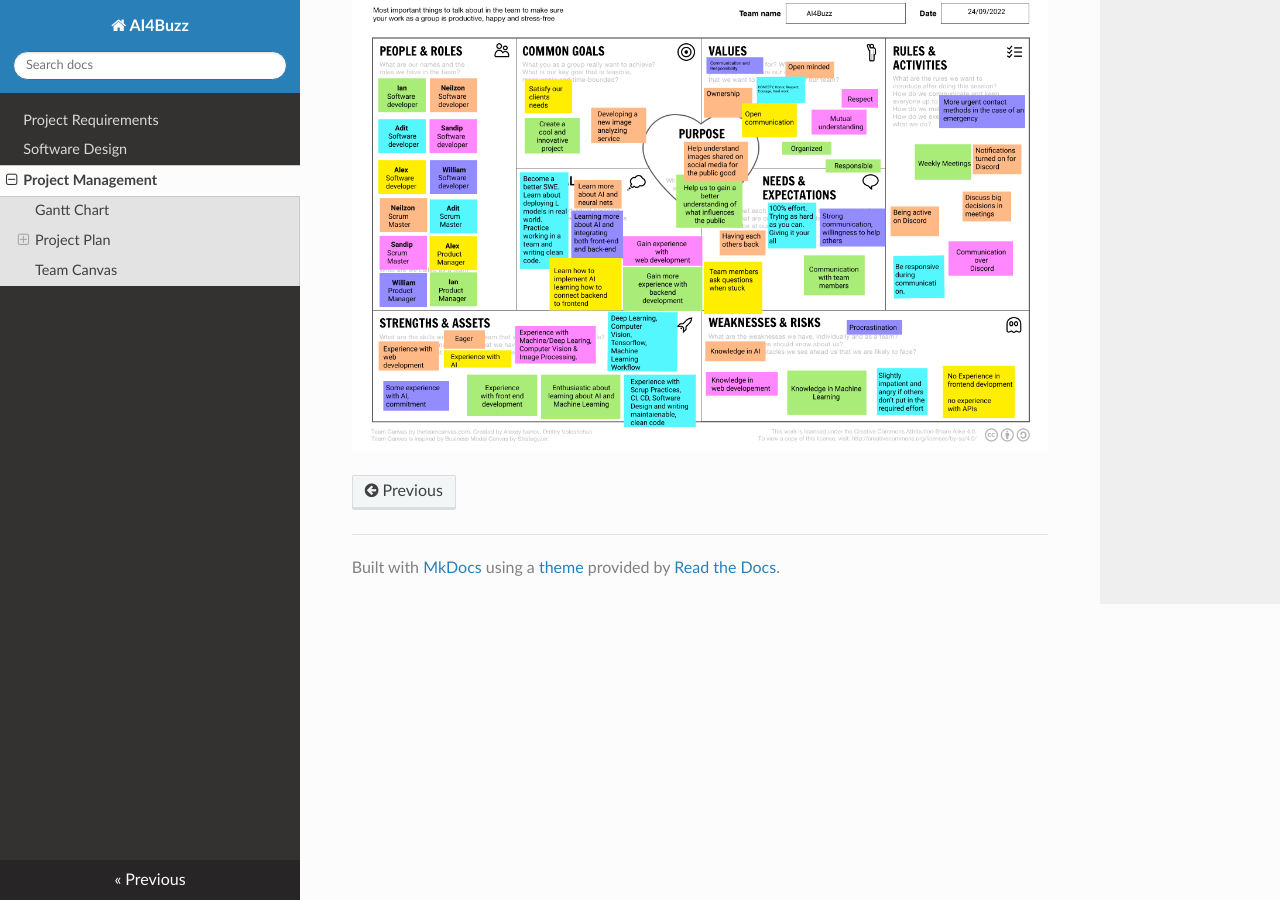
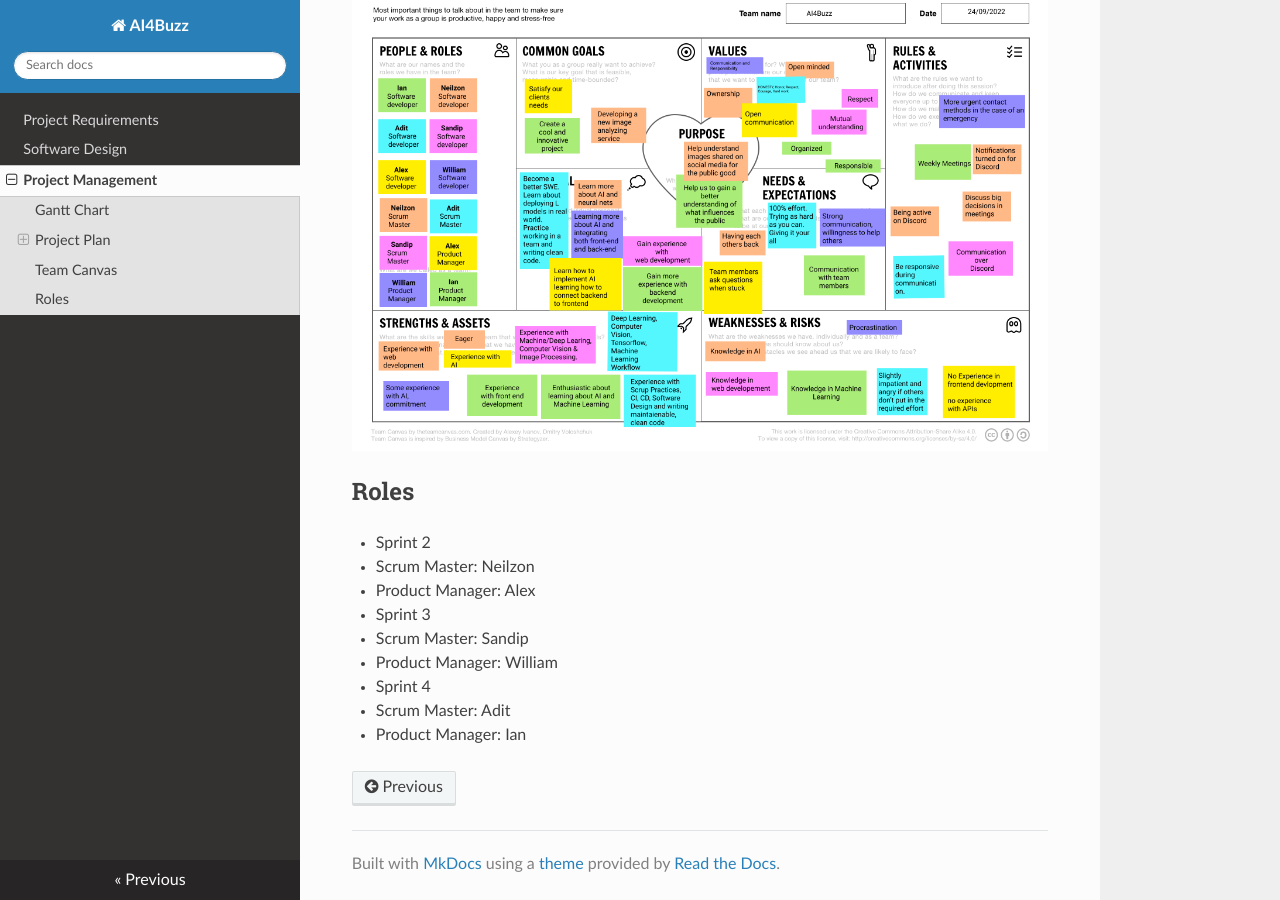
Before and after one commit to UAlberta-CMPUT401/ai4buzz, an MkDocs documentation site: the page built from docs/docs/project-management.md, in a window 1280 px wide and 900 px high, scrolled down 2165 px. Built offline with MkDocs 1.6.1, drawn with Linux system fonts in a browser that asks for light colours; nearby versions of some CDN libraries.

Commit message:
update sprint roles

```diff
--- a/docs/docs/project-management.md
+++ b/docs/docs/project-management.md
@@ -37,16 +37,16 @@
 
 **Due: November 13**
 
-| **Rubric Description**        | **Task To-Do** | **Assigned To**                                    | **Date To Complete By** |
-| ----------------------------  | -------------- | -------------------------------------------------- | ----------------------- |
-| Image Analysis Results        | US 1.02        | Adit Rada, William Xu                              | November 13             |
-| Text Extraction & Detection   | US 1.09, 1.11  | Adit Rada, Ian Dicipulo                            | November 13             |
-| Generate Collage              | US 1.04        | Alexander Schafer, William Xu                      | November 13             |
-| Generate Dendrogram           | US 1.03        | Alexander Schafer, William Xu                      | November 13             |
-| Web client analysis           | US 2.02        | Sandip Saha Joy, Neilzon Viloria, Ian Dicipulo     | November 13             |
-| Web client image upload       | US 2.01        | Neilzon Viloria, Alexander Schafer                 | November 13             |
-| Web client JSON               | US 2.06        | Sandip Saha Joy, Ian Dicipulo                      | November 13             |
-| Web client authentication     | US 2.05        | Sandip Saha Joy, Neilzon Viloria                   | November 13             |
+| **Rubric Description**      | **Task To-Do** | **Assigned To**                                | **Date To Complete By** |
+| --------------------------- | -------------- | ---------------------------------------------- | ----------------------- |
+| Image Analysis Results      | US 1.02        | Adit Rada, William Xu                          | November 13             |
+| Text Extraction & Detection | US 1.09, 1.11  | Adit Rada, Ian Dicipulo                        | November 13             |
+| Generate Collage            | US 1.04        | Alexander Schafer, William Xu                  | November 13             |
+| Generate Dendrogram         | US 1.03        | Alexander Schafer, William Xu                  | November 13             |
+| Web client analysis         | US 2.02        | Sandip Saha Joy, Neilzon Viloria, Ian Dicipulo | November 13             |
+| Web client image upload     | US 2.01        | Neilzon Viloria, Alexander Schafer             | November 13             |
+| Web client JSON             | US 2.06        | Sandip Saha Joy, Ian Dicipulo                  | November 13             |
+| Web client authentication   | US 2.05        | Sandip Saha Joy, Neilzon Viloria               | November 13             |
 
 ### Sprint 4
 
@@ -58,7 +58,18 @@
 | Web client view dendrogram | US 2.04        |                 | November 24             |
 | Image Streaming            | US 1.10        |                 | November 24             |
 
-
 ## Team Canvas
 
 [![Architecture](images/canvas.png)](images/canvas.png)
+
+## Roles
+
+- Sprint 2
+  - Scrum Master: Neilzon
+  - Product Manager: Alex
+- Sprint 3
+  - Scrum Master: Sandip
+  - Product Manager: William
+- Sprint 4
+  - Scrum Master: Adit
+  - Product Manager: Ian
```
